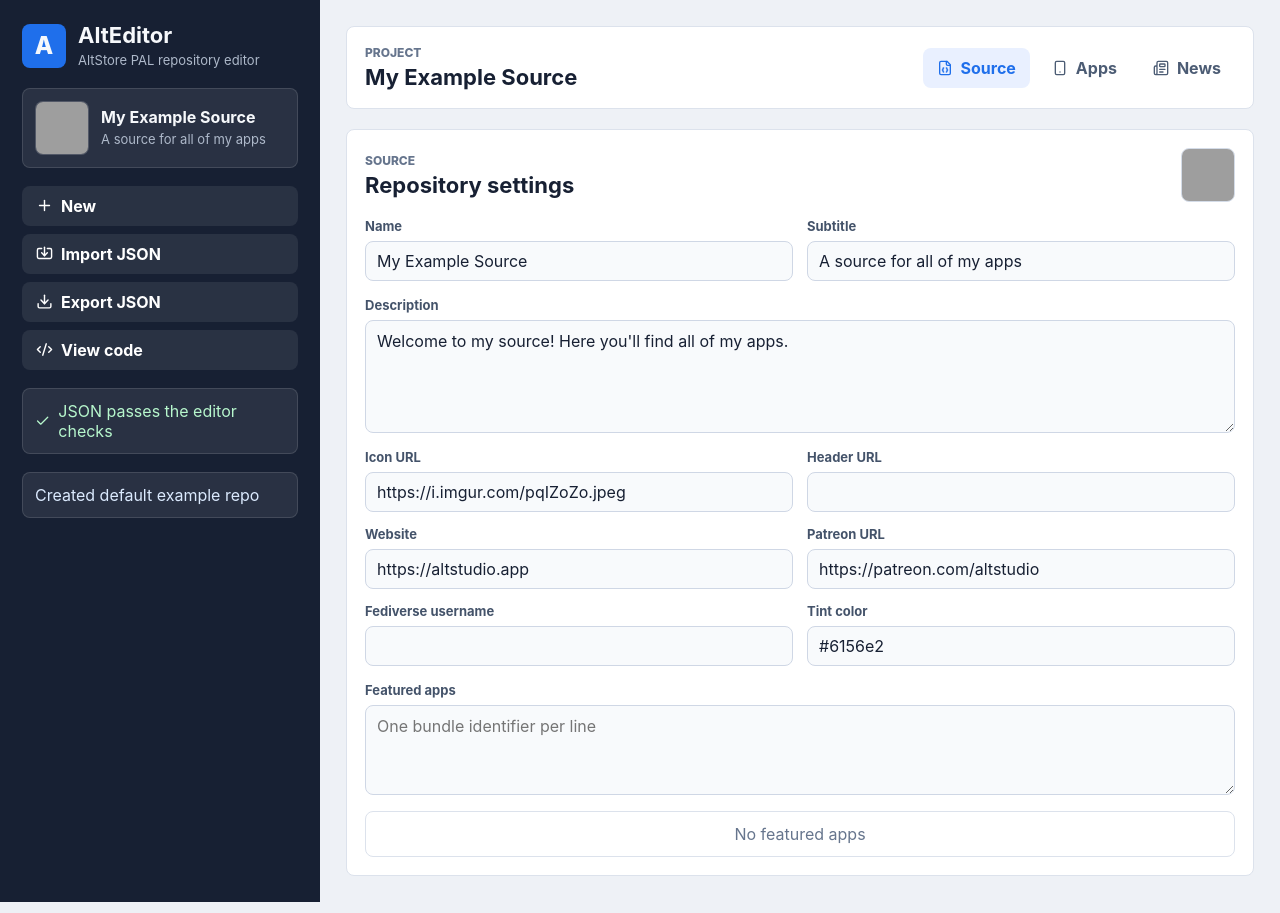
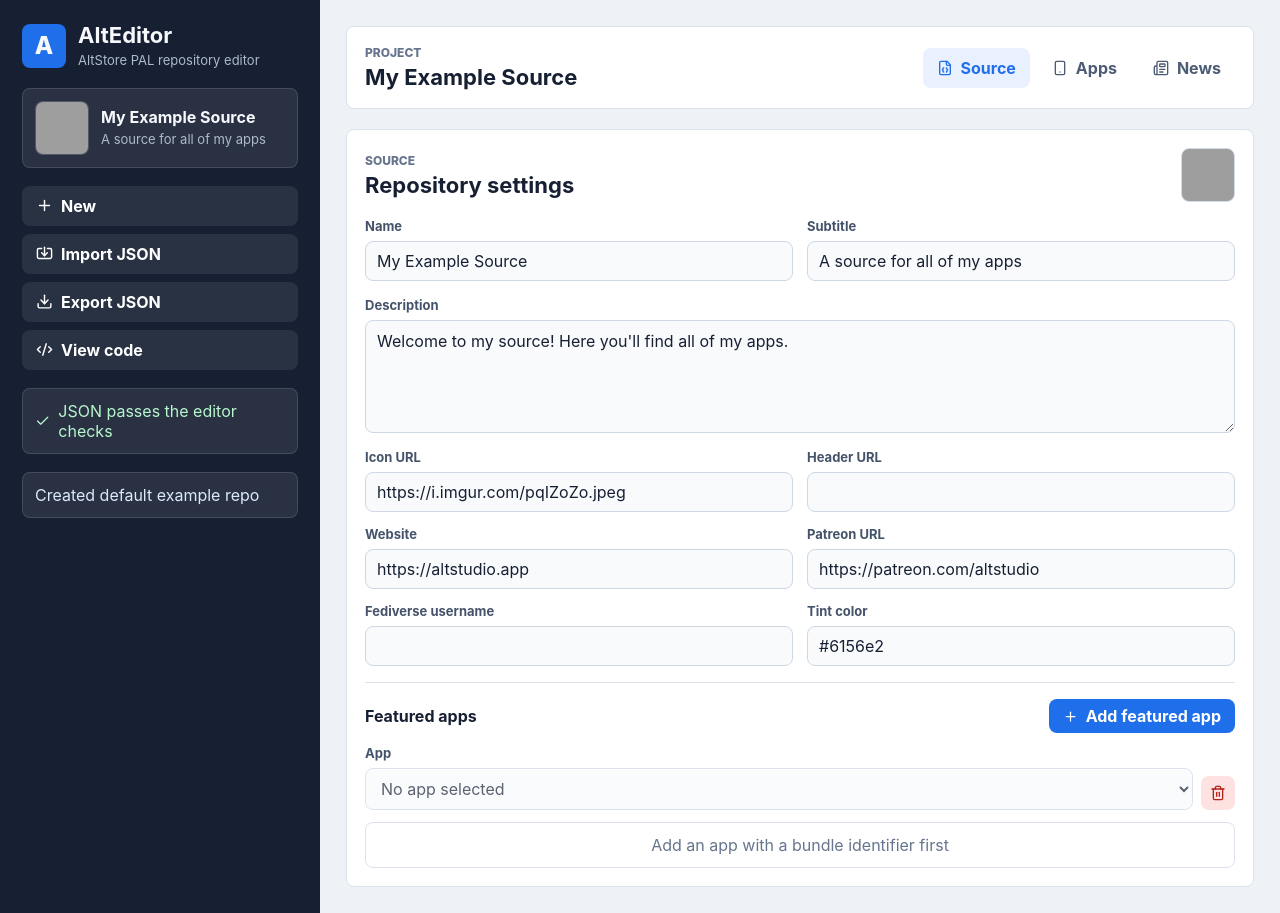
Before and after one commit to tfourj/AltEditor, a React (Vite) app: page / in a window 1280 px wide. Both pictures are taken after a click on the button "Create default". Built offline with nearby package versions, Linux system fonts and the light colour scheme; grey boxes are pictures that could not be loaded.

Commit message:
add app selectors

```diff
--- a/src/App.tsx
+++ b/src/App.tsx
@@ -155,7 +155,41 @@ const numberField = (label: string, value: number, onChange: (value: number) =>
   </label>
 );
 
-const compactEntitlements = (items: string[]): string[] => items.map((item) => item.trim()).filter(Boolean);
+const appLabel = (app: AltApp): string => [app.name || "Untitled app", app.bundleIdentifier].filter(Boolean).join(" - ");
+
+function AppBundleSelect({
+  apps,
+  label,
+  value,
+  onChange,
+  allowBlank = true,
+}: {
+  apps: AltApp[];
+  label: string;
+  value: string | undefined;
+  onChange: (value: string) => void;
+  allowBlank?: boolean;
+}) {
+  const appOptions = apps.filter((app) => app.bundleIdentifier.trim());
+  const valueIsKnown = !value || appOptions.some((app) => app.bundleIdentifier === value);
+
+  return (
+    <label className="field">
+      <span>{label}</span>
+      <select value={value ?? ""} onChange={(event) => onChange(event.target.value)} disabled={!appOptions.length}>
+        {allowBlank && <option value="">No app selected</option>}
+        {!valueIsKnown && <option value={value}>{value}</option>}
+        {appOptions.map((app) => (
+          <option key={app.bundleIdentifier} value={app.bundleIdentifier}>
+            {appLabel(app)}
+          </option>
+        ))}
+      </select>
+    </label>
+  );
+}
+
+const compactStringList = (items: string[]): string[] => items.map((item) => item.trim()).filter(Boolean);
 
 const toPrivacyRecord = (entries: Array<[string, string]>): Record<string, string> =>
   Object.fromEntries(entries.map(([key, value]) => [key.trim(), value.trim()]).filter(([key, value]) => key && value));
@@ -242,8 +276,54 @@ function HomeScreen({
   );
 }
 
+function FeaturedAppsEditor({ source, updateSource }: { source: AltSource; updateSource: (patch: Partial<AltSource>) => void }) {
+  const [featuredDrafts, setFeaturedDrafts] = useState<string[]>(source.featuredApps.length ? source.featuredApps : [""]);
+
+  useEffect(() => {
+    if (!sameStringArray(compactStringList(featuredDrafts), source.featuredApps)) {
+      setFeaturedDrafts(source.featuredApps.length ? source.featuredApps : [""]);
+    }
+  }, [featuredDrafts, source.featuredApps]);
+
+  const updateFeaturedApps = (apps: string[]) => {
+    setFeaturedDrafts(apps.length ? apps : [""]);
+    updateSource({ featuredApps: apps.filter(Boolean) });
+  };
+
+  return (
+    <div className="app-reference-panel">
+      <div className="permission-header">
+        <h3>Featured apps</h3>
+        <button className="small-button" onClick={() => setFeaturedDrafts([...featuredDrafts, ""])} type="button">
+          <Plus size={15} /> Add featured app
+        </button>
+      </div>
+      <div className="app-reference-list">
+        {featuredDrafts.map((bundleIdentifier, index) => (
+          <div className="app-reference-row" key={`${bundleIdentifier}-${index}`}>
+            <AppBundleSelect
+              apps={source.apps}
+              label="App"
+              value={bundleIdentifier}
+              onChange={(value) => updateFeaturedApps(featuredDrafts.map((item, itemIndex) => (itemIndex === index ? value : item)))}
+            />
+            <button
+              className="icon-button danger"
+              onClick={() => updateFeaturedApps(featuredDrafts.filter((_, itemIndex) => itemIndex !== index))}
+              type="button"
+              aria-label="Remove featured app"
+            >
+              <Trash2 size={16} />
+            </button>
+          </div>
+        ))}
+      </div>
+      {!source.apps.some((app) => app.bundleIdentifier.trim()) && <div className="empty slim">Add an app with a bundle identifier first</div>}
+    </div>
+  );
+}
+
 function SourceEditor({ source, updateSource }: { source: AltSource; updateSource: (patch: Partial<AltSource>) => void }) {
-  const featuredText = source.featuredApps.join("\n");
   return (
     <section className="panel">
       <div className="section-header">
@@ -266,23 +346,7 @@ function SourceEditor({ source, updateSource }: { source: AltSource; updateSourc
         {field("Fediverse username", source.fediUsername, (fediUsername) => updateSource({ fediUsername }))}
         {field("Tint color", source.tintColor, (tintColor) => updateSource({ tintColor }), { type: "text", placeholder: "#6156e2" })}
       </div>
-      <label className="field">
-        <span>Featured apps</span>
-        <textarea
-          value={featuredText}
-          placeholder="One bundle identifier per line"
-          rows={3}
-          onChange={(event) =>
-            updateSource({
-              featuredApps: event.target.value
-                .split("\n")
-                .map((item) => item.trim())
-                .filter(Boolean),
-            })
-          }
-        />
-      </label>
-      {!source.featuredApps.length && <div className="empty slim">No featured apps</div>}
+      <FeaturedAppsEditor source={source} updateSource={updateSource} />
     </section>
   );
 }
@@ -508,7 +572,7 @@ function PermissionEditor({ app, updateApp }: { app: AltApp; updateApp: (patch:
   const [privacyDrafts, setPrivacyDrafts] = useState<Array<[string, string]>>(appPrivacyEntries.length ? appPrivacyEntries : [["", ""]]);
 
   useEffect(() => {
-    if (!sameStringArray(compactEntitlements(entitlementDrafts), appEntitlements)) {
+    if (!sameStringArray(compactStringList(entitlementDrafts), appEntitlements)) {
       setEntitlementDrafts(appEntitlements.length ? appEntitlements : [""]);
     }
   }, [appEntitlements, entitlementDrafts]);
@@ -524,7 +588,7 @@ function PermissionEditor({ app, updateApp }: { app: AltApp; updateApp: (patch:
     updateApp({
       appPermissions: {
         ...permissions,
-        entitlements: compactEntitlements(items),
+        entitlements: compactStringList(items),
       },
     });
   };
@@ -823,7 +887,7 @@ function NewsEditor({ source, updateSource }: { source: AltSource; updateSource:
             {field("Tint color", item.tintColor, (tintColor) => updateNews(index, { tintColor }))}
             {field("Image URL", item.imageURL, (imageURL) => updateNews(index, { imageURL }))}
             {field("URL", item.url, (url) => updateNews(index, { url }))}
-            {field("App bundle ID", item.appID, (appID) => updateNews(index, { appID }))}
+            <AppBundleSelect apps={source.apps} label="App" value={item.appID} onChange={(appID) => updateNews(index, { appID })} />
           </div>
           <label className="toggle inline-toggle">
             <input type="checkbox" checked={Boolean(item.notify)} onChange={(event) => updateNews(index, { notify: event.target.checked })} />
--- a/src/styles.css
+++ b/src/styles.css
@@ -436,6 +436,25 @@ details > :not(summary) {
   padding: 14px;
 }
 
+.app-reference-panel {
+  border-top: 1px solid #dce2ec;
+  display: grid;
+  gap: 12px;
+  padding-top: 16px;
+}
+
+.app-reference-list {
+  display: grid;
+  gap: 10px;
+}
+
+.app-reference-row {
+  align-items: end;
+  display: grid;
+  gap: 8px;
+  grid-template-columns: minmax(0, 1fr) auto;
+}
+
 .permission-editor {
   display: grid;
   gap: 14px;
@@ -839,6 +858,7 @@ details > :not(summary) {
   }
 
   .permission-header,
+  .app-reference-row,
   .permission-row {
     align-items: stretch;
   }
@@ -847,6 +867,7 @@ details > :not(summary) {
     flex-direction: column;
   }
 
+  .app-reference-row,
   .entitlement-row,
   .privacy-row {
     grid-template-columns: 1fr;
```
